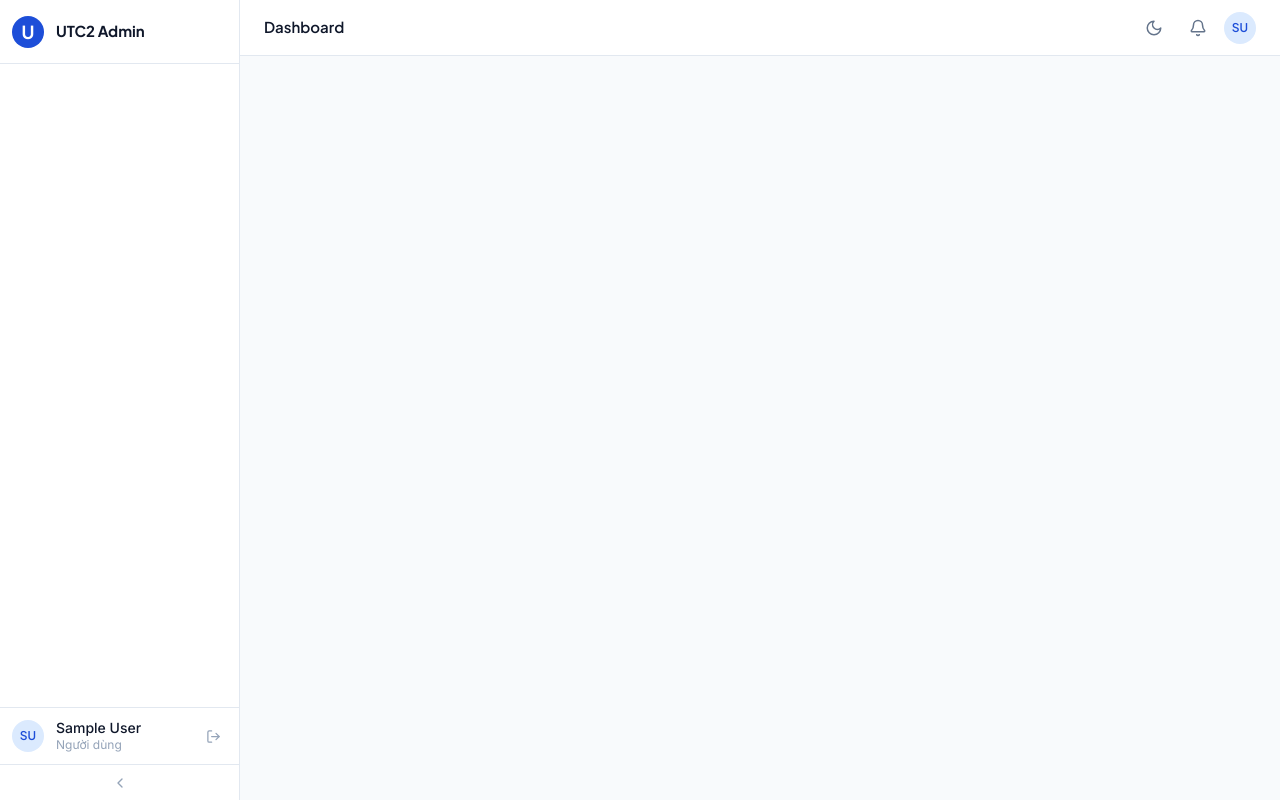
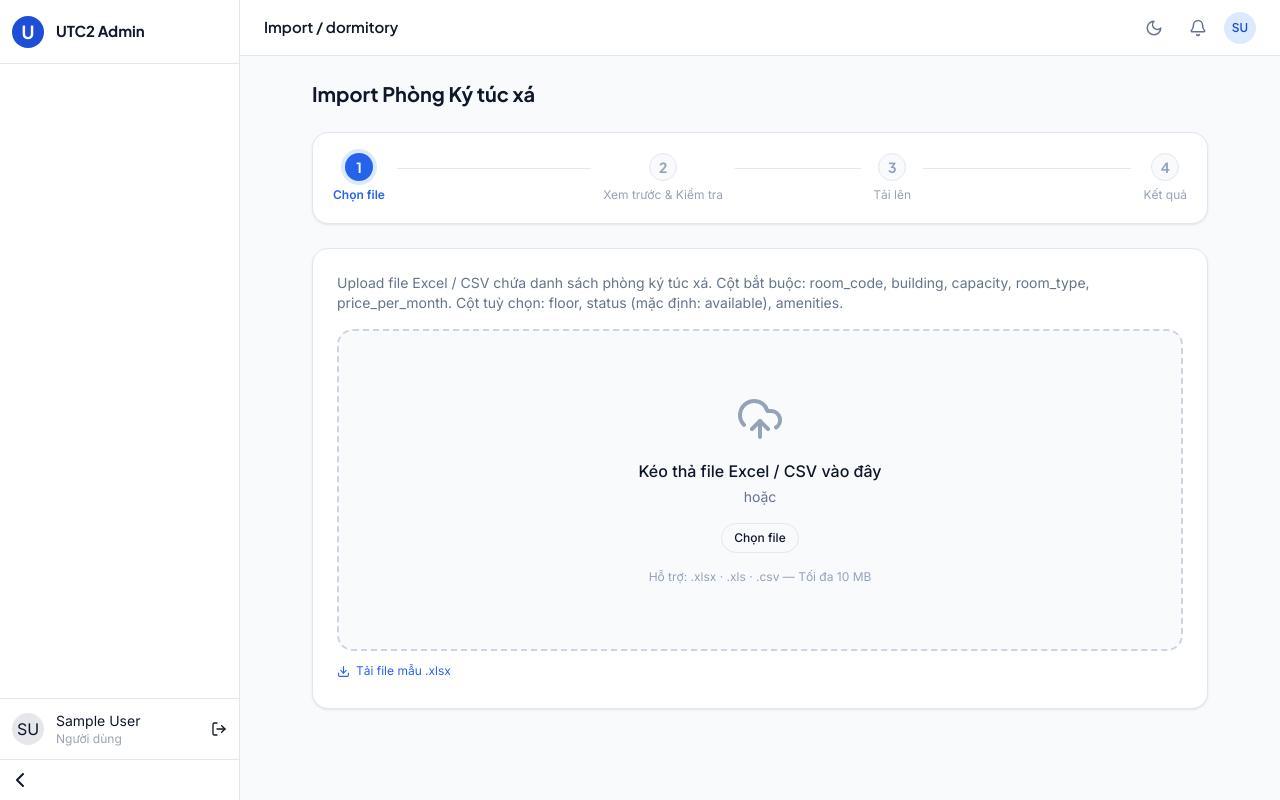
Before and after one commit to Piu-Empire/UTC2_Web_Admin, a React (Vite) app: page /import/dormitory in a window 1280 px wide. Before the commit this address led to /. Built offline with nearby package versions, Linux system fonts and the light colour scheme; sample sign-in values are in the browser's storage.

Commit message:
feat: add dormitory import page and route

```diff
--- a/src/components/layout/Sidebar.jsx
+++ b/src/components/layout/Sidebar.jsx
@@ -4,21 +4,16 @@ import {
   LayoutDashboard, Users, Upload, BookOpen, ClipboardList,
   CalendarDays, Wallet, GraduationCap, Bell, MessageSquare,
   ClipboardCheck, ChevronLeft, ChevronRight, LogOut,
-  BarChart2, Trophy, Award, ShieldAlert, Star, Download,
+  BarChart2, Trophy, Award, ShieldAlert, Star, Building2,
 } from 'lucide-react';
 
-// ─── Permission helpers ───────────────────────────────────────────────────────
-
+// ─── User helper ─────────────────────────────────────────
 function getUser() {
   try { return JSON.parse(localStorage.getItem('utc2_user') || '{}'); }
   catch { return {}; }
 }
 
-/**
- * Kiểm tra user có được thấy section không.
- * role: 'ADMIN' | 'ADVISOR' | 'STAFF' | 'STUDENT'
- * staffLevel: 1 | 2 | 3 | 4 | 5 | null
- */
+// ─── Permission system (GIỮ CODE CŨ) ─────────────────────
 function canSee(section, role, staffLevel) {
   if (role === 'ADMIN') return true;
 
@@ -28,56 +23,37 @@ function canSee(section, role, staffLevel) {
       if (role === 'STAFF' && staffLevel >= 2) return true;
       return false;
 
-    case 'schedules':
-      // Cho phép mọi staff (từ lớp trưởng đến admin) xem. Quyền import/export xử lý chi tiết bên trong.
-      if (role === 'STAFF' || role === 'ADVISOR') return true;
-      return false;
+    case 'students_view':
+      return role === 'ADVISOR' || role === 'STAFF';
+
+    case 'academic_results':
+      return role === 'STAFF' && staffLevel >= 2;
+
+    case 'academic_advanced':
+      return role === 'ADVISOR' || (role === 'STAFF' && staffLevel >= 3);
 
     case 'assessment':
-      if (role === 'ADVISOR') return true;
-      if (role === 'STAFF') return true;
-      return false;
-
-    case 'academic_results':
-      // Kết quả học tập: lv2+
-      if (role === 'STAFF' && staffLevel >= 2) return true;
-      return false;
-
-    case 'academic_advanced':
-      // Học bổng, bảng xếp hạng, cảnh báo: lv3+ và advisor
-      if (role === 'ADVISOR') return true;
-      if (role === 'STAFF' && staffLevel >= 3) return true;
-      return false;
-
-    // Xem danh sách sinh viên: tất cả ADVISOR và STAFF đều được
-    case 'students_view':
-      if (role === 'ADVISOR') return true;
-      if (role === 'STAFF') return true;
-      return false;
-
-    // Import data & các tính năng cao cấp: chỉ ADMIN (đã return true ở trên)
-    case 'admin_only':
-      return false;
+      return role === 'ADVISOR' || role === 'STAFF';
 
     case 'lv5':
-      if (role === 'STAFF' && staffLevel >= 5) return true;
-      return false;
+      return role === 'STAFF' && staffLevel >= 5;
 
     default:
       return false;
   }
 }
 
-// ─── Nav config ───────────────────────────────────────────────────────────────
-
+// ─── NAV GROUPS (merge theo version mới, KHÔNG duplicate) ───
 const NAV_GROUPS = [
   {
     label: 'Main',
     section: 'dashboard',
     items: [
       { to: '/', icon: LayoutDashboard, label: 'Dashboard', exact: true },
+      { to: '/students', icon: Users, label: 'Sinh viên' },
     ],
   },
+
   {
     label: 'Kết quả học tập',
     section: 'academic_results',
@@ -85,6 +61,7 @@ const NAV_GROUPS = [
       { to: '/academic/results', icon: BarChart2, label: 'Kết quả' },
     ],
   },
+
   {
     label: 'Học thuật',
     section: 'academic_advanced',
@@ -94,6 +71,7 @@ const NAV_GROUPS = [
       { to: '/academic/warnings', icon: ShieldAlert, label: 'Cảnh báo học vụ' },
     ],
   },
+
   {
     label: 'Quản lý',
     section: 'assessment',
@@ -101,11 +79,11 @@ const NAV_GROUPS = [
       { to: '/assessment', icon: Star, label: 'Đánh giá rèn luyện' },
     ],
   },
+
   {
     label: 'Sinh viên',
     section: 'students_view',
     items: [
-      { to: '/students', icon: Users, label: 'Sinh viên' },
       { to: '/schedules', icon: CalendarDays, label: 'TKB theo lớp' },
     ],
   },
@@ -114,12 +92,16 @@ const NAV_GROUPS = [
     label: 'Import',
     section: 'lv5',
     items: [
+      { to: '/import/students', icon: Upload, label: 'Sinh viên' },
       { to: '/import/courses', icon: BookOpen, label: 'Học phần' },
       { to: '/import/enrollments', icon: ClipboardList, label: 'Đăng ký & Điểm' },
+      { to: '/import/schedules', icon: CalendarDays, label: 'Thời khóa biểu' },
       { to: '/import/fees', icon: Wallet, label: 'Học phí' },
       { to: '/import/curriculum', icon: GraduationCap, label: 'Chương trình ĐT' },
+      { to: '/import/dormitory', icon: Building2, label: 'Ký túc xá' },
     ],
   },
+
   {
     label: 'Tiện ích',
     section: 'lv5',
@@ -131,21 +113,23 @@ const NAV_GROUPS = [
   },
 ];
 
+// ─── Logout ───────────────────────────────────────────────
 function handleLogout() {
   localStorage.removeItem('utc2_token');
   localStorage.removeItem('utc2_user');
   window.location.href = '/login';
 }
 
-// ─── Component ────────────────────────────────────────────────────────────────
-
+// ─── Component ────────────────────────────────────────────
 export default function Sidebar() {
   const [collapsed, setCollapsed] = useState(false);
   const location = useLocation();
   const user = getUser();
   const { role, staffLevel } = user;
 
-  const visibleGroups = NAV_GROUPS.filter(g => canSee(g.section, role, staffLevel));
+  const visibleGroups = NAV_GROUPS.filter(g =>
+    canSee(g.section, role, staffLevel)
+  );
 
   const initials = (user.name || 'A')
     .split(' ')
@@ -154,16 +138,22 @@ export default function Sidebar() {
     .join('')
     .toUpperCase();
 
-  // Label vai trò hiển thị ở bottom
-  function roleLabel() {
+  // GIỮ LOGIC CŨ (roleLabel chi tiết)
+  const roleLabel = () => {
     if (role === 'ADMIN') return 'Quản trị viên';
     if (role === 'ADVISOR') return 'Cố vấn học tập';
     if (role === 'STAFF') {
-      const map = { 1: 'Tập thể lớp', 2: 'Giảng viên', 3: 'Bộ môn', 4: 'Khoa', 5: 'Phòng giáo vụ' };
+      const map = {
+        1: 'Tập thể lớp',
+        2: 'Giảng viên',
+        3: 'Bộ môn',
+        4: 'Khoa',
+        5: 'Phòng giáo vụ'
+      };
       return map[staffLevel] ?? 'Staff';
     }
     return 'Người dùng';
-  }
+  };
 
   return (
     <aside className={`
@@ -172,6 +162,7 @@ export default function Sidebar() {
       transition-all duration-300 ease-in-out flex-shrink-0
       ${collapsed ? 'w-16' : 'w-60'}
     `}>
+
       {/* Logo */}
       <div className="h-16 flex items-center border-b border-surface-border dark:border-slate-800 px-3 gap-3 overflow-hidden">
         <div className="w-8 h-8 rounded-lg bg-brand-700 flex items-center justify-center flex-shrink-0">
@@ -185,7 +176,7 @@ export default function Sidebar() {
       </div>
 
       {/* Nav */}
-      <nav className="flex-1 overflow-y-auto overflow-x-hidden py-3 px-2 space-y-4">
+      <nav className="flex-1 overflow-y-auto py-3 px-2 space-y-4">
         {visibleGroups.map(group => (
           <div key={group.label}>
             {!collapsed && (
@@ -193,19 +184,23 @@ export default function Sidebar() {
                 {group.label}
               </p>
             )}
+
             {group.items.map(({ to, icon: Icon, label, exact }) => {
               const isActive = exact
                 ? location.pathname === to
                 : location.pathname.startsWith(to);
+
               return (
                 <NavLink
                   key={to}
                   to={to}
-                  title={collapsed ? label : undefined}
-                  className={`nav-item ${isActive ? 'active' : ''} ${collapsed ? 'justify-center px-0' : ''}`}
+                  className={`flex items-center gap-2 p-2 rounded
+                    ${isActive ? 'bg-blue-100 text-blue-600' : 'text-gray-600'}
+                    ${collapsed ? 'justify-center' : ''}
+                  `}
                 >
-                  <Icon size={18} className={`nav-icon flex-shrink-0 ${isActive ? 'text-brand-600' : 'text-ink-subtle'}`} />
-                  {!collapsed && <span className="truncate">{label}</span>}
+                  <Icon size={18} />
+                  {!collapsed && <span>{label}</span>}
                 </NavLink>
               );
             })}
@@ -214,30 +209,32 @@ export default function Sidebar() {
       </nav>
 
       {/* Bottom */}
-      <div className="border-t border-surface-border dark:border-slate-800">
-        <div className={`h-14 flex items-center gap-3 px-3 overflow-hidden ${collapsed ? 'justify-center' : ''}`}>
-          <div className="w-8 h-8 rounded-full bg-brand-100 flex items-center justify-center flex-shrink-0">
-            <span className="font-display font-semibold text-brand-700 text-xs">{initials}</span>
+      <div className="border-t">
+
+        <div className={`flex items-center gap-3 p-3 ${collapsed ? 'justify-center' : ''}`}>
+          <div className="w-8 h-8 rounded-full bg-gray-200 flex items-center justify-center">
+            {initials}
           </div>
+
           {!collapsed && (
-            <div className="flex-1 min-w-0">
-              <p className="text-sm font-medium text-ink truncate leading-tight">{user.name || 'Admin'}</p>
-              <p className="text-xs text-ink-subtle truncate">{roleLabel()}</p>
+            <div className="flex-1">
+              <p className="text-sm">{user.name || 'Admin'}</p>
+              <p className="text-xs text-gray-400">{roleLabel()}</p>
             </div>
           )}
+
           {!collapsed && (
-            <button onClick={handleLogout} title="Đăng xuất"
-              className="p-1.5 rounded-lg hover:bg-surface-hover text-ink-subtle hover:text-ink transition-colors">
-              <LogOut size={15} />
+            <button onClick={handleLogout}>
+              <LogOut size={16} />
             </button>
           )}
         </div>
+
         <button
-          onClick={() => setCollapsed(c => !c)}
-          className="w-full h-9 flex items-center justify-center text-ink-subtle hover:text-ink hover:bg-surface-hover transition-colors border-t border-surface-border dark:border-slate-800"
-          title={collapsed ? 'Mở rộng' : 'Thu gọn'}
+          onClick={() => setCollapsed(!collapsed)}
+          className="w-full p-2 border-t"
         >
-          {collapsed ? <ChevronRight size={16} /> : <ChevronLeft size={16} />}
+          {collapsed ? <ChevronRight /> : <ChevronLeft />}
         </button>
       </div>
     </aside>
--- /dev/null
+++ b/src/pages/import/ImportDormitoryPage.jsx
@@ -0,0 +1,24 @@
+// src/pages/import/ImportDormitoryPage.jsx
+import GenericImportPage from '../../components/import/GenericImportPage';
+
+// Khớp đúng với ImportServiceImpl.importDormitoryRooms():
+//   Required: room_code, building, capacity, room_type, price_per_month
+//   Optional: floor, status (mặc định: available), amenities
+const REQUIRED_COLS = ['room_code', 'building', 'capacity', 'room_type', 'price_per_month'];
+
+export default function ImportDormitoryPage() {
+  return (
+    <GenericImportPage
+      title="Import Phòng Ký túc xá"
+      description={
+        'Upload file Excel / CSV chứa danh sách phòng ký túc xá. ' +
+        'Cột bắt buộc: room_code, building, capacity, room_type, price_per_month. ' +
+        'Cột tuỳ chọn: floor, status (mặc định: available), amenities.'
+      }
+      entity="dormitory-rooms"
+      requiredCols={REQUIRED_COLS}
+      sampleUrl="/samples/dormitory-rooms-sample.xlsx"
+      viewDataPath="/"
+    />
+  );
+}
--- a/src/pages/import/ImportEnrollmentPage.jsx
+++ b/src/pages/import/ImportEnrollmentPage.jsx
@@ -1,13 +1,22 @@
-// src/pages/import/ImportEnrollmentPage.jsx (ghi đè placeholder)
+// src/pages/import/ImportEnrollmentPage.jsx
 import GenericImportPage from '../../components/import/GenericImportPage';
 
-const REQUIRED_COLS = ['student_code', 'course_code', 'semester_name'];
+// Khớp đúng với ImportServiceImpl.importEnrollments():
+//   Required: student_code, course_code, semester_id (số nguyên — KHÔNG phải semester_name)
+//   Optional: status, midterm_score, final_score, assignment_score,
+//             total_score, letter_grade, grade_point, is_passed
+const REQUIRED_COLS = ['student_code', 'course_code', 'semester_id'];
 
 export default function ImportEnrollmentPage() {
   return (
     <GenericImportPage
       title="Import Đăng ký học phần & Điểm"
-      description="Upload file Excel / CSV chứa dữ liệu đăng ký học phần và điểm số. Bao gồm điểm giữa kỳ, cuối kỳ và trạng thái."
+      description={
+        'Upload file Excel / CSV chứa dữ liệu đăng ký học phần và điểm số. ' +
+        'Cột bắt buộc: student_code, course_code, semester_id (số nguyên). ' +
+        'Cột tuỳ chọn: status, midterm_score, final_score, assignment_score, ' +
+        'total_score, letter_grade, grade_point, is_passed.'
+      }
       entity="enrollments"
       requiredCols={REQUIRED_COLS}
       sampleUrl="/samples/enrollments-sample.xlsx"
--- a/src/router/AppRouter.jsx
+++ b/src/router/AppRouter.jsx
@@ -1,7 +1,7 @@
 import { BrowserRouter, Routes, Route, Navigate } from 'react-router-dom';
 import AppLayout from '../components/layout/AppLayout';
 import LoginPage from '../pages/LoginPage';
-
+import ImportDormitoryPage from '../pages/import/ImportDormitoryPage';
 import DashboardPage           from '../pages/DashboardPage';
 import ImportStudentPage       from '../pages/import/ImportStudentPage';
 import ImportCoursePage        from '../pages/import/ImportCoursePage';
@@ -15,12 +15,6 @@ import NotificationPage        from '../pages/NotificationPage';
 import FeedbackPage            from '../pages/FeedbackPage';
 import ServiceRequestPage      from '../pages/ServiceRequestPage';
 
-// Schedules pages
-import ScheduleListPage        from '../pages/schedules/ScheduleListPage';
-import ImportSchedulePage      from '../pages/schedules/ImportSchedulePage';
-import ExportSchedulePage      from '../pages/schedules/ExportSchedulePage';
-import ScheduleFormPage        from '../pages/schedules/ScheduleFormPage';
-
 // Academic pages
 import AcademicResultPage      from '../pages/academic/AcademicResultPage';
 import GradesPage              from '../pages/academic/GradesPage';
@@ -29,25 +23,10 @@ import ScholarshipPage         from '../pages/academic/ScholarshipPage';
 import WarningPage             from '../pages/academic/WarningPage';
 import AdvisorWarningPage      from '../pages/academic/AdvisorWarningPage';
 import AdvisorScholarshipPage  from '../pages/academic/AdvisorScholarshipPage';
-
+import AssessmentPage          from '../pages/assessment/AssessmentPage';
 function RequireAuth({ children }) {
   const token = localStorage.getItem('utc2_token');
   if (!token) return <Navigate to="/login" replace />;
-  return children;
-}
-
-// Chỉ ADMIN hoặc STAFF lv5 mới được vào các trang import
-function RequireImport({ children }) {
-  const token = localStorage.getItem('utc2_token');
-  if (!token) return <Navigate to="/login" replace />;
-  try {
-    const user = JSON.parse(localStorage.getItem('utc2_user') || '{}');
-    const { role, staffLevel } = user;
-    const allowed = role === 'ADMIN' || (role === 'STAFF' && staffLevel >= 5);
-    if (!allowed) return <Navigate to="/" replace />;
-  } catch {
-    return <Navigate to="/" replace />;
-  }
   return children;
 }
 
@@ -60,25 +39,19 @@ export default function AppRouter() {
           <Route index element={<DashboardPage />} />
 
           <Route path="import">
-            <Route path="students"    element={<RequireImport><ImportStudentPage /></RequireImport>} />
-            <Route path="courses"     element={<RequireImport><ImportCoursePage /></RequireImport>} />
-            <Route path="enrollments" element={<RequireImport><ImportEnrollmentPage /></RequireImport>} />
-            <Route path="fees"        element={<RequireImport><ImportFeePage /></RequireImport>} />
-            <Route path="curriculum"  element={<RequireImport><ImportCurriculumPage /></RequireImport>} />
-            <Route path="profiles"    element={<RequireImport><ImportProfilePage /></RequireImport>} />
+            <Route path="students"    element={<ImportStudentPage />} />
+            <Route path="courses"     element={<ImportCoursePage />} />
+            <Route path="enrollments" element={<ImportEnrollmentPage />} />
+            <Route path="fees"        element={<ImportFeePage />} />
+            <Route path="curriculum"  element={<ImportCurriculumPage />} />
+            <Route path="profiles"    element={<ImportProfilePage />} />
+            <Route path="dormitory"   element={<ImportDormitoryPage />} />
+
           </Route>
 
           <Route path="students">
             <Route index element={<StudentListPage />} />
             <Route path=":id" element={<StudentDetailPage />} />
-          </Route>
-
-          <Route path="schedules">
-            <Route index element={<ScheduleListPage />} />
-            <Route path="import" element={<RequireImport><ImportSchedulePage /></RequireImport>} />
-            <Route path="export" element={<ExportSchedulePage />} />
-            <Route path="create" element={<RequireImport><ScheduleFormPage /></RequireImport>} />
-            <Route path=":id/edit" element={<RequireImport><ScheduleFormPage /></RequireImport>} />
           </Route>
 
           <Route path="academic">
@@ -95,7 +68,7 @@ export default function AppRouter() {
             <Route path="advisor/warnings"     element={<AdvisorWarningPage />} />
             <Route path="advisor/scholarships" element={<AdvisorScholarshipPage />} />
           </Route>
-
+          <Route path="assessment"       element={<AssessmentPage />} />
           <Route path="notifications"    element={<NotificationPage />} />
           <Route path="feedback"         element={<FeedbackPage />} />
           <Route path="service-requests" element={<ServiceRequestPage />} />
```
Also changed, not shown: 1 other file (tests, documents, lock files or other folders).
